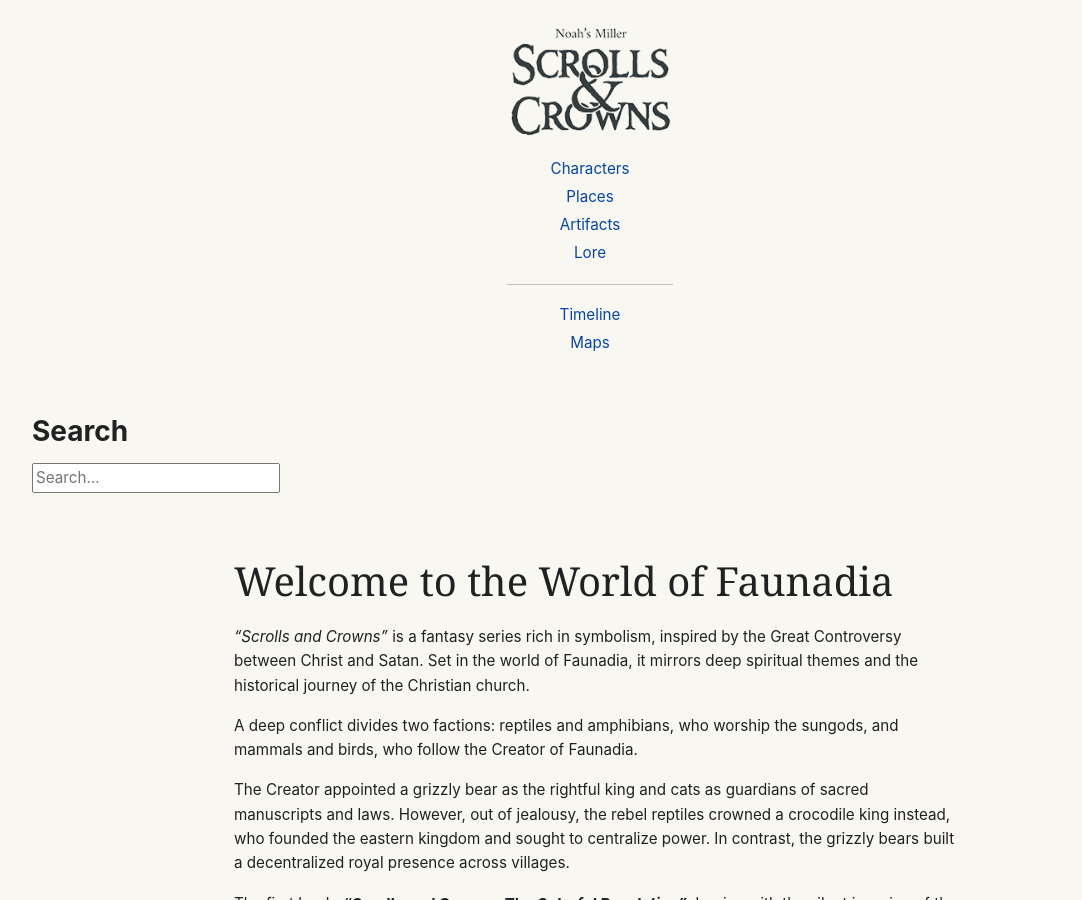
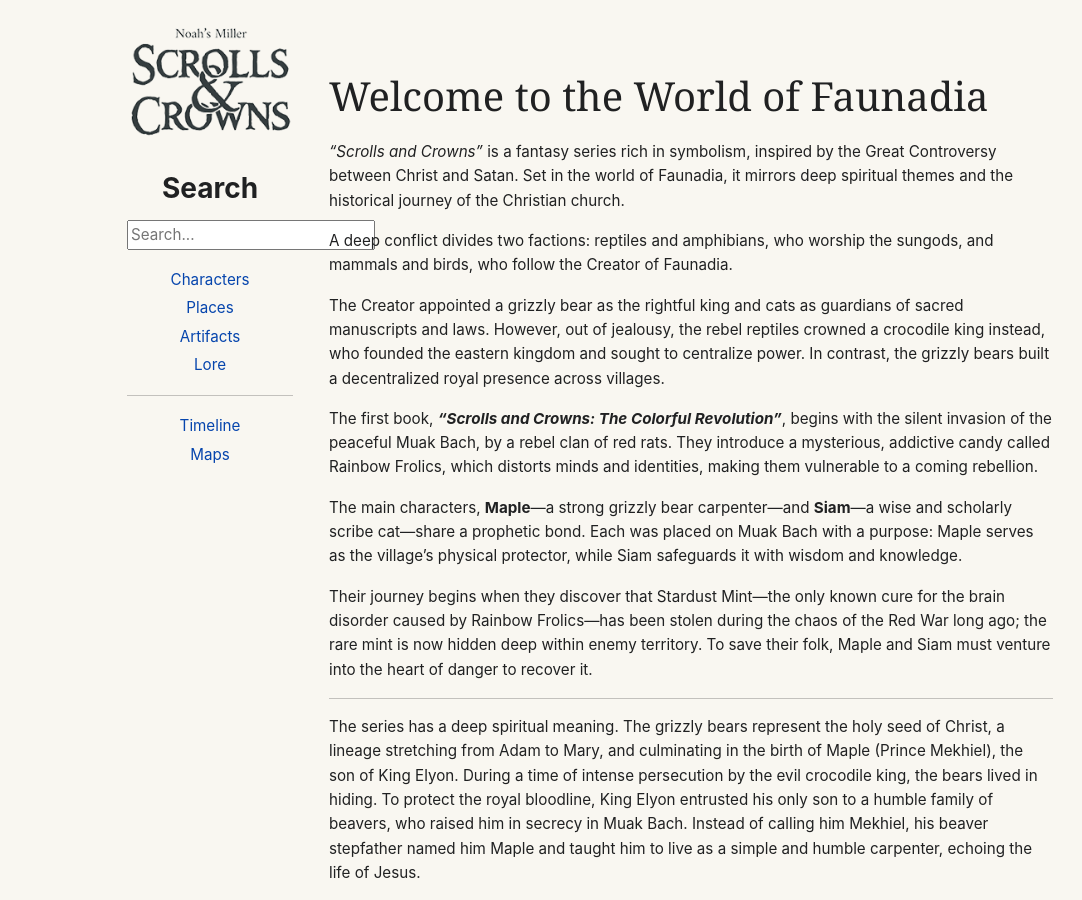
Before and after one commit to scrollsandcrowns/Wiki, a Jekyll site: the page built from index.html, in a window 1280 px wide and 900 px high. Shown: the whole window, without its empty margins (50-1132 px from the left). Built offline with Jekyll 4.4.1, drawn with Linux system fonts in a browser that asks for light colours.

Commit message:
Update nav_sidebar.html

```diff
--- a/_includes/nav_sidebar.html
+++ b/_includes/nav_sidebar.html
@@ -9,6 +9,12 @@
     </a>
   </div>
 
+  <div class="sidebar-section">
+  <h3>Search</h3>
+  <input type="text" id="search-input" placeholder="Search...">
+  <ul id="results"></ul>
+</div>
+
   <nav class="simple-nav d-flex flex-column">
     <a href="{{ '/characters/' | relative_url }}">Characters</a>
     <a href="{{ '/places/' | relative_url }}">Places</a>
@@ -19,9 +25,3 @@
     <a href="{{ '/maps/' | relative_url }}">Maps</a>
   </nav>
 </aside>
-
-<div class="sidebar-section">
-  <h3>Search</h3>
-  <input type="text" id="search-input" placeholder="Search...">
-  <ul id="results"></ul>
-</div>
```
